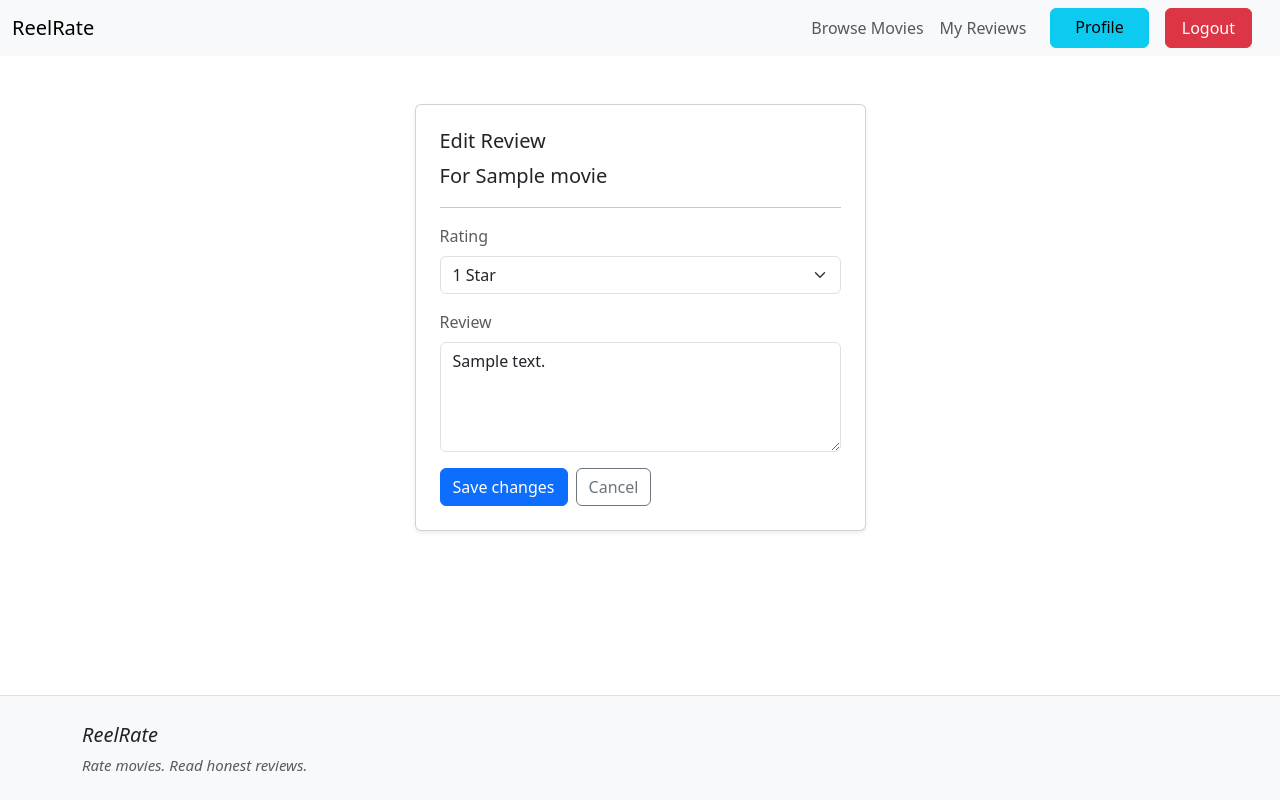
After one commit to Deep-Gajjar-07/ReelRate, a Django app: page /edit-reviews/1/ in a window 1280 px wide. The commit adds this page. Run offline with Django 5.2, Linux system fonts and the light colour scheme; a user stored in the database is signed in; tables that the repository leaves empty hold one stand-in row (values such as "Sample post").

Commit message:
add feature of auth user  delete & edit review

```diff
--- a/movies/urls.py
+++ b/movies/urls.py
@@ -11,4 +11,6 @@ urlpatterns = [
     path('logout/', views.logout_view, name="logout"),
     path('profile/', views.user_profile, name="profile_page"),
     path('my-reviews/', views.user_reviews_list, name="user_review_page"),
+    path('edit-reviews/<int:pk>/', views.edit_review, name="edit_review"),
+    path('delete-reviews/<int:pk>/', views.delete_review, name="delete_review"),
 ]
--- a/movies/views.py
+++ b/movies/views.py
@@ -16,7 +16,7 @@ def index(request):
 # for showing single movie detail with desc & reviews:
 def movie_detail(request, id):
     movie = get_object_or_404(Movie, pk=id)
-    reviews = movie.reviews.all()
+    reviews = movie.reviews.all().order_by('-id')
     avg_rating = reviews.aggregate(Avg('rating'))['rating__avg']
     return render(request, 'movies/movie_detail.html', {
         'movie': movie,
@@ -102,3 +102,28 @@ def user_reviews_list(request):
     return render(request, 'movies/user_review_list.html', {
         'reviews': reviews,
     })
+
+# auth user can edit there reviews:
+@login_required
+def edit_review(request, pk):
+    review = get_object_or_404(Review, pk=pk, user=request.user)
+
+    if request.method == 'POST':
+        review.rating = request.POST['rating']
+        review.review = request.POST['review']
+        review.save()
+
+        return redirect('user_review_page')
+    return render(request, 'movies/edit_review.html', {
+        'review': review
+    })
+
+# delete users review:
+@login_required
+def delete_review(request, pk):
+    review = get_object_or_404(Review, pk=pk, user=request.user)
+    if request.method == 'POST':
+        review.delete()
+        return redirect('user_review_page')
+
+    return render(request, 'movies/delete_review.html', {'review': review})
--- /dev/null
+++ b/templates/movies/edit_review.html
@@ -0,0 +1,47 @@
+{% extends "base.html" %}
+
+{% block title %}Edit Review{% endblock %}
+
+
+{% block content %}
+
+    <div class="container py-4">
+        <div class="row justify-content-center">
+            <div class="col-md-5">
+                <div class="card p-4 shadow-sm">
+                    <h5>Edit Review</h5>
+                    <p class="lead">For {{ review.movie.title }}</p>
+                    <hr class="mb-3 mt-0">
+
+                    <form method="post">
+                        {% csrf_token %}
+                        <div class="mb-3">
+                            <label class="form-label text-muted">Rating</label>
+                            <select name="rating" class="form-select">
+                            {% for i in "12345" %}
+                                <option value="{{ forloop.counter }}"
+                                {% if forloop.counter == review.rating %}selected{% endif %}>
+                                    {{ forloop.counter }} Star{% if forloop.counter > 1 %}s{% endif %}
+                                </option>
+                            {% endfor %}
+                            </select>
+                        </div>
+
+                        <div class="mb-3">
+                            <label class="form-label text-muted">Review</label>
+                            <textarea name="review" class="form-control" rows="4">{{ review.review }}</textarea>
+                        </div>
+
+                        <div class="d-flex gap-2">
+                            <button type="submit" class="btn btn-primary">Save changes</button>
+                            <a href="{% url 'user_review_page' %}" class="btn btn-outline-secondary">Cancel</a>
+                        </div>
+
+                    </form>
+
+                </div>
+            </div>
+        </div>
+    </div>
+
+{% endblock %}
```
Also changed, not shown: templates/movies/delete_review.html (added, +29 -0 lines), templates/movies/user_review_list.html (+8 -4 lines).
